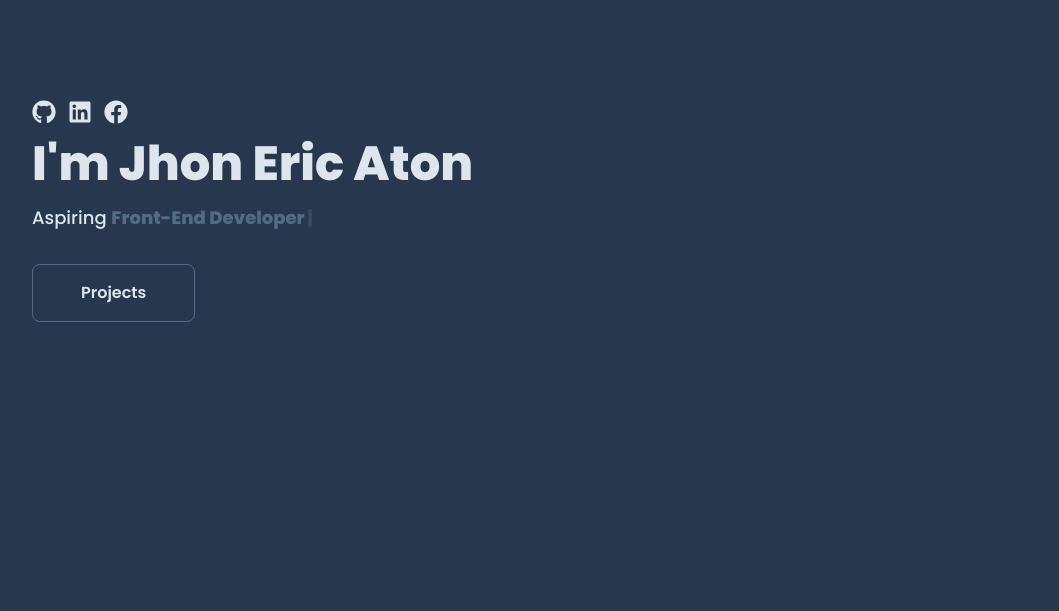
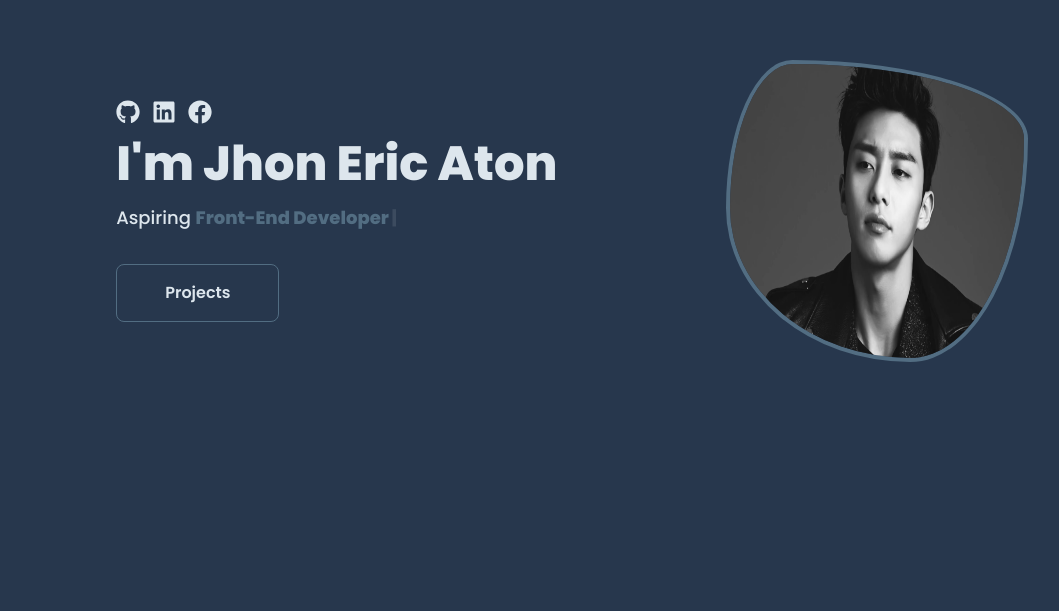
Before and after one commit to Jhoneric12/react-portfolio, a React (Vite) app: page / in a window 1280 px wide. Shown: the part 189-800 px from the top of the page, without its empty margins (68-1127 px from the left). Built offline with nearby package versions, Linux system fonts and the light colour scheme; a web font is replaced by a local one.

Commit message:
change about section

```diff
--- a/src/index.css
+++ b/src/index.css
@@ -34,10 +34,10 @@ html {
     transform: translate(0, -5px);
     cursor: pointer;
 }
-.langs, .proj-img {
+.langs, .proj-img, .about-me {
     transition: 0.3s;
 }
-.langs:hover, .proj-img:hover {
+.langs:hover, .proj-img:hover, .about-me:hover {
     transform: translate(0, -5px);
     cursor: pointer;
 }
--- a/src/sections/About.jsx
+++ b/src/sections/About.jsx
@@ -3,7 +3,7 @@ import SectionTitle from '../components/SectionTitle'
 import LanguagesLogo from '../components/LanguagesLogo'
 import {SiJavascript, SiCsharp, SiCss3, SiReact, SiHtml5} from 'react-icons/si'
 import Button from '../components/Button'
-import Me from '../assets/Me.jpg'
+import AboutMe from '../assets/Firmware-amico.png'
 import '../index.css'
 
 function About() {
@@ -32,7 +32,7 @@ function About() {
                 </div>
             </div>
             <div className="second " data-aos="fade-left">
-                <img className='my-img w-[20.875rem] h-[21.875rem] border-4 border-secondary' src={Me} alt="" />
+                <img className='about-me w-[18.875rem] h-[18.875rem]' src={AboutMe} alt="" />
             </div>
         </div>
     </div>
--- a/src/sections/Foooter.jsx
+++ b/src/sections/Foooter.jsx
@@ -4,7 +4,7 @@ import AnchorLink from 'react-anchor-link-smooth-scroll'
 
 function Foooter() {
   return (
-    <div className="container w-full border-t-2 border-secondary py-4 flex justify-between mt-20">
+    <div className="container w-full border-t border-secondary py-4 flex justify-between mt-16">
         <div className="logo flex">
             <AnchorLink href='#hero'><h1 className='text-secondary text-lg font-bold hover:text-fonts transition duration-150 cursor-pointer'>JEA.</h1></AnchorLink>
         </div>
--- a/src/sections/Hero.jsx
+++ b/src/sections/Hero.jsx
@@ -3,6 +3,7 @@ import {FaGithub, FaLinkedin, FaFacebook} from 'react-icons/fa'
 import { useTypewriter, Cursor} from 'react-simple-typewriter'
 import Button from '../components/Button'
 import AnchorLink from "react-anchor-link-smooth-scroll"
+import Me from '../assets/Me.jpg'
 
 
 function Hero() {
@@ -13,7 +14,7 @@ function Hero() {
   })
 
   return (
-    <div className='container w-full h-screen flex items-center' id='hero'>
+    <div className='container w-full h-screen flex items-center justify-around'  id='hero'>
       <div className="hero-content">
         <div className='icons flex justify-between w-24 mb-4'>
           <a href="https://github.com/Jhoneric12" target='blank'><FaGithub className='text-fonts w-6 h-6 transition duration-150 hover:opacity-80'/></a>
@@ -29,6 +30,9 @@ function Hero() {
           <AnchorLink href='#projects'><Button btnText='Projects'/> </AnchorLink>
         </div>
       </div>
+      <div className="second " data-aos="fade-left">
+         <img className='my-img w-[18.875rem] h-[18.875rem] border-4 border-secondary rounded-full' src={Me} alt="" />
+       </div>
     </div>
   )
 }
```
Also changed, not shown: src/assets/Firmware-amico.png (added).
